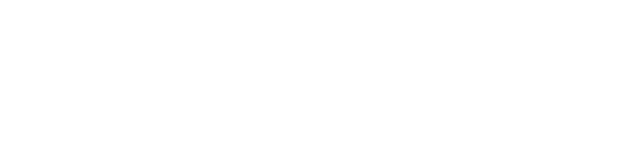
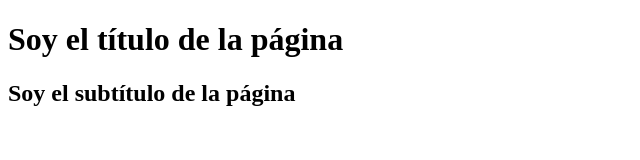
Before and after one commit to Tadeo-bit/Primer-repo-prueba, a plain HTML site: page index.html in a window 1280 px wide. Shown: the whole page, without its empty margins (0-640 px from the left). Drawn offline with Linux system fonts and the light colour scheme.

Commit message:
Versíon 2 agregue titulo y subtítulo

```diff
--- a/index.html
+++ b/index.html
@@ -3,9 +3,10 @@
 <head>
     <meta charset="UTF-8">
     <meta name="viewport" content="width=device-width, initial-scale=1.0">
-    <title>Soy el título de la página</title>
+    <title>Documento</title>
 </head>
 <body>
-
+    <h1>Soy el título de la página</h1>
+    <h2>Soy el subtítulo de la página</h2>
 </body>
 </html>
```
